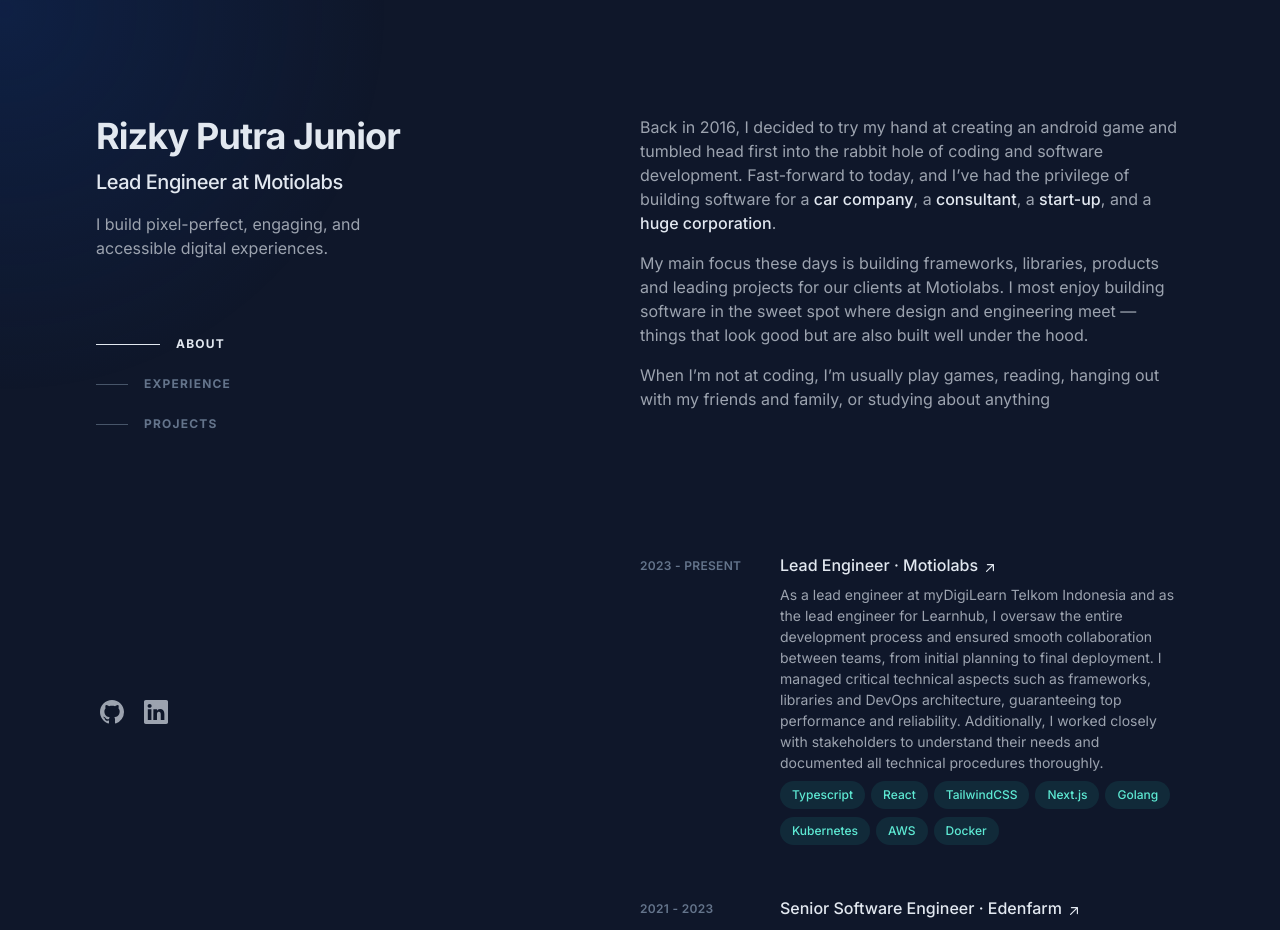
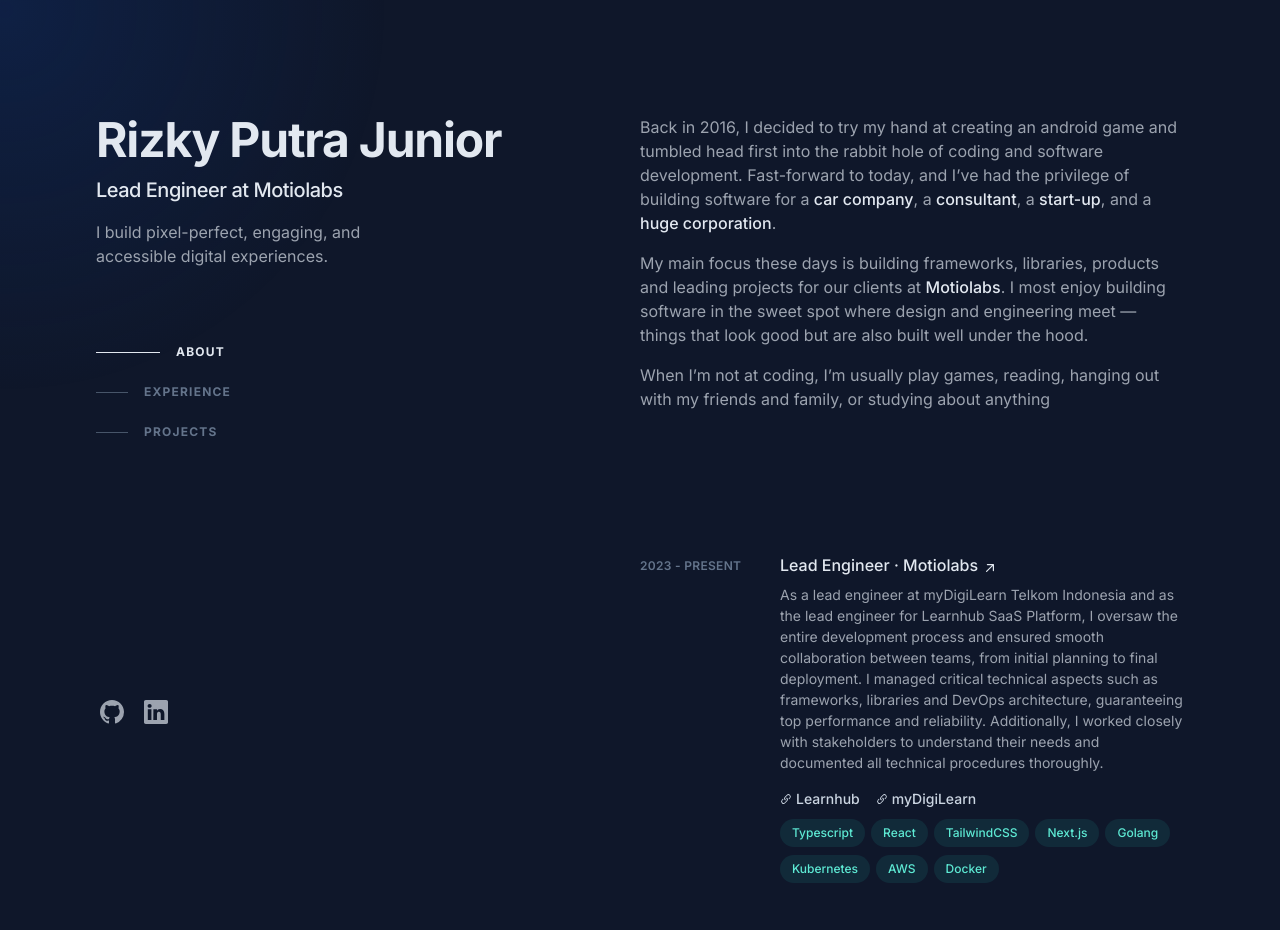
Before and after one commit to rzpjunior/rzpjunior, a Next.js app: page / in a window 1280 px wide. Shown: the top 930 px of the page. Built offline with nearby package versions, Linux system fonts and the light colour scheme.

Commit message:
chore(fix): fix layout & fix loading overlay

```diff
--- a/src/app/layout.tsx
+++ b/src/app/layout.tsx
@@ -2,7 +2,7 @@
 import { Inter } from "next/font/google";
 import "../styles/globals.css";
 
-const inter = Inter({ subsets: ["latin"] });
+const inter = Inter({ subsets: ["greek", "latin"] });
 
 export const metadata: Metadata = {
   title: "Rizky Putra Junior",
--- a/src/app/page.tsx
+++ b/src/app/page.tsx
@@ -1,14 +1,12 @@
 import dynamic from 'next/dynamic';
 
 import Layout from '../components/Layout';
-import LoadingOverlay from '../components/LoadingOverlay';
 const Cursor = dynamic(() => import('../components/Cursor'), { ssr: false });
 
 const Page = () => {
   return (
     <div>
       <Cursor/>
-      {/* <LoadingOverlay children={undefined}/> */}
       <Layout children={undefined}/>
     </div>
   );
--- a/src/components/About.tsx
+++ b/src/components/About.tsx
@@ -16,7 +16,7 @@
                 <a className="font-medium text-slate-200 hover:text-teal-300 focus-visible:text-teal-300" target="_blank" href="https://www.idx.co.id/id"> huge corporation</a>.
             </p>
             <p className="mb-4 text-gray-400">
-                My main focus these days is building frameworks, libraries, products and leading projects for our clients at Motiolabs. I most enjoy building software in the sweet spot where design and engineering meet —
+                My main focus these days is building frameworks, libraries, products and leading projects for our clients at <a className="font-medium text-slate-200 hover:text-teal-300 focus-visible:text-teal-300" target="_blank" href="https://www.motiolabs.com/"> Motiolabs</a>. I most enjoy building software in the sweet spot where design and engineering meet —
                 things that look good but are also built well under the hood.
             </p>
             <p className="mb-4 text-gray-400">
--- a/src/components/Experience.tsx
+++ b/src/components/Experience.tsx
@@ -48,7 +48,7 @@
                             </h3>
                             <p className="mt-2 text-sm leading-normal text-gray-400">
                                 As a lead engineer at myDigiLearn Telkom Indonesia
-                                and as the lead engineer for Learnhub, I oversaw the entire development process
+                                and as the lead engineer for Learnhub SaaS Platform, I oversaw the entire development process
                                 and ensured smooth collaboration between teams,
                                 from initial planning to final deployment.
                                 I managed critical technical aspects such as frameworks, libraries and DevOps architecture,
@@ -56,6 +56,54 @@
                                 I worked closely with stakeholders to understand their needs and
                                 documented all technical procedures thoroughly.
                             </p>
+                            <ul className="mt-2 flex flex-wrap">
+                                <li className="mr-4">
+                                    <a
+                                        className="relative mt-2 inline-flex items-center text-sm font-medium text-slate-300 hover:text-teal-300 focus-visible:text-teal-300"
+                                        href="https://learnhub.id/"
+                                        target="_blank"
+                                    >
+                                        <svg
+                                            xmlns="http://www.w3.org/2000/svg"
+                                            viewBox="0 0 20 20"
+                                            fill="currentColor"
+                                            className="mr-1 h-3 w-3"
+                                            aria-hidden="true"
+                                        >
+                                            <path
+                                                d="M12.232 4.232a2.5 2.5 0 013.536 3.536l-1.225 1.224a.75.75 0 001.061 1.06l1.224-1.224a4 4 0 00-5.656-5.656l-3 3a4 4 0 00.225 5.865.75.75 0 00.977-1.138 2.5 2.5 0 01-.142-3.667l3-3z"
+                                            ></path>
+                                            <path
+                                                d="M11.603 7.963a.75.75 0 00-.977 1.138 2.5 2.5 0 01.142 3.667l-3 3a2.5 2.5 0 01-3.536-3.536l1.225-1.224a.75.75 0 00-1.061-1.06l-1.224 1.224a4 4 0 105.656 5.656l3-3a4 4 0 00-.225-5.865z"
+                                            ></path>
+                                        </svg>
+                                        <span>Learnhub</span>
+                                    </a>
+                                </li>
+                                <li className="mr-4">
+                                    <a
+                                        className="relative mt-2 inline-flex items-center text-sm font-medium text-slate-300 hover:text-teal-300 focus-visible:text-teal-300"
+                                        href="https://mydigilearn.id/"
+                                        target="_blank"
+                                    >
+                                        <svg
+                                            xmlns="http://www.w3.org/2000/svg"
+                                            viewBox="0 0 20 20"
+                                            fill="currentColor"
+                                            className="mr-1 h-3 w-3"
+                                            aria-hidden="true"
+                                        >
+                                            <path
+                                                d="M12.232 4.232a2.5 2.5 0 013.536 3.536l-1.225 1.224a.75.75 0 001.061 1.06l1.224-1.224a4 4 0 00-5.656-5.656l-3 3a4 4 0 00.225 5.865.75.75 0 00.977-1.138 2.5 2.5 0 01-.142-3.667l3-3z"
+                                            ></path>
+                                            <path
+                                                d="M11.603 7.963a.75.75 0 00-.977 1.138 2.5 2.5 0 01.142 3.667l-3 3a2.5 2.5 0 01-3.536-3.536l1.225-1.224a.75.75 0 00-1.061-1.06l-1.224 1.224a4 4 0 105.656 5.656l3-3a4 4 0 00-.225-5.865z"
+                                            ></path>
+                                        </svg>
+                                        <span>myDigiLearn</span>
+                                    </a>
+                                </li>
+                            </ul>
                             <ul className="nt-2 flex flex-wrap" aria-label="Technologies used">
                                 <li className="mr-1.5 mt-2">
                                     <div className="flex items-center rounded-full bg-teal-400/10 px-3 py-1 text-xs font-medium leading-5 text-teal-300 ">
@@ -319,11 +367,6 @@
                                 </li>
                                 <li className="mr-1.5 mt-2">
                                     <div className="flex items-center rounded-full bg-teal-400/10 px-3 py-1 text-xs font-medium leading-5 text-teal-300 ">
-                                        VueJS
-                                    </div>
-                                </li>
-                                <li className="mr-1.5 mt-2">
-                                    <div className="flex items-center rounded-full bg-teal-400/10 px-3 py-1 text-xs font-medium leading-5 text-teal-300 ">
                                         Flutter
                                     </div>
                                 </li>
--- a/src/components/Header.tsx
+++ b/src/components/Header.tsx
@@ -51,7 +51,7 @@
     <header className="lg:sticky lg:top-0 lg:flex lg:max-h-screen lg:w-1/1 lg:flex-col lg:justify-between lg:py-24">
     {/* <header className="lg:sticky lg:top-0 lg:flex lg:max-h-screen lg:w-1/1 lg:flex-col lg:justify-between lg:py-24"> */}
       <div>
-        <h1 className='text-4xl font-bold tracking-tight text-slate-200 sm:text-4xl'>
+        <h1 className='text-5xl font-bold tracking-tight text-slate-200 sm:text-5xl'>
           <a href="/">Rizky Putra Junior</a>
         </h1>
         <h2 className='mt-3 text-lg font-medium tracking-tight text-slate-200 sm:text-xl'>
--- a/src/components/Layout.tsx
+++ b/src/components/Layout.tsx
@@ -1,16 +1,28 @@
-import React, { ReactNode, useEffect } from 'react';
+"use client";
+
+import React, { ReactNode, useState } from 'react';
 import Header from './Header';
 import About from './About';
 import Experience from './Experience';
 import Footer from './Footer';
+import LoadingOverlay from '../components/LoadingOverlay';
 
 interface LayoutProps {
   children: ReactNode;
 }
 
 const Layout: React.FC<LayoutProps> = ({ children }) => {
+
+  const [isLoading, setIsLoading] = useState(true);
+
+  // Function to toggle loading state
+  const handleLoadingFinish = () => {
+    setIsLoading(false);
+  };
+
   return (
     <div className="mx-auto min-h-screen max-w-screen-xl px-6 py-12 md:px-12 md:py-5 lg:px-24">
+      <LoadingOverlay onLoadingFinish={handleLoadingFinish}>
         <div className='lg:flex lg:justify-between lg:gap-4'>
           <Header />
           <main id="content" className='pt-24 lg:w-1/2 lg:py-24'>
@@ -19,6 +31,7 @@
               <Footer />
           </main>
         </div>
+      </LoadingOverlay>
     </div>
   );
 };
--- a/src/components/LoadingOverlay.tsx
+++ b/src/components/LoadingOverlay.tsx
@@ -1,24 +1,26 @@
-"use client";
+"use client"
 
 import React, { ReactNode, useState, useEffect } from 'react';
 import dynamic from 'next/dynamic';
 
 const Loading = dynamic(() => import('./Loading'), { ssr: false });
 
-interface LayoutProps {
+interface LoadingOverlayProps {
   children: ReactNode;
+  onLoadingFinish: () => void;
 }
 
-const LoadingOverlay: React.FC<LayoutProps> = ({ children }) => {
+const LoadingOverlay: React.FC<LoadingOverlayProps> = ({ children, onLoadingFinish }) => {
   const [loading, setLoading] = useState(true);
 
   useEffect(() => {
     const timer = setTimeout(() => {
       setLoading(false);
+      onLoadingFinish();
     }, 2000);
 
     return () => clearTimeout(timer);
-  }, []);
+  }, [onLoadingFinish]);
 
   return (
     <div>
```
Lines whose indentation alone changed are shown as unchanged.
